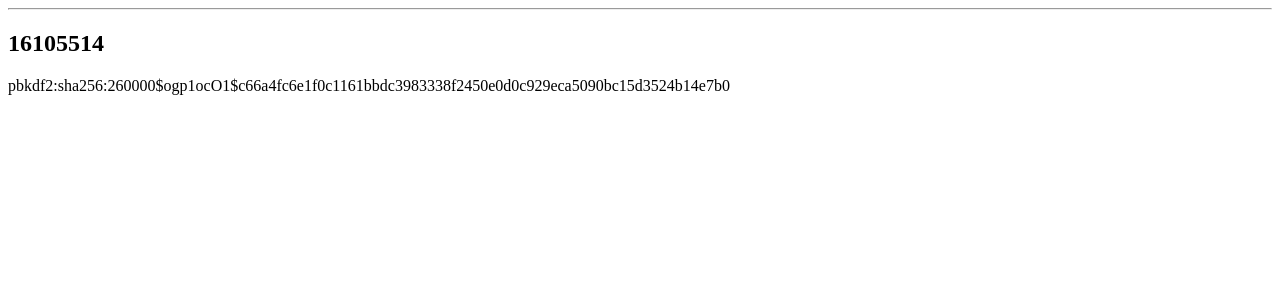
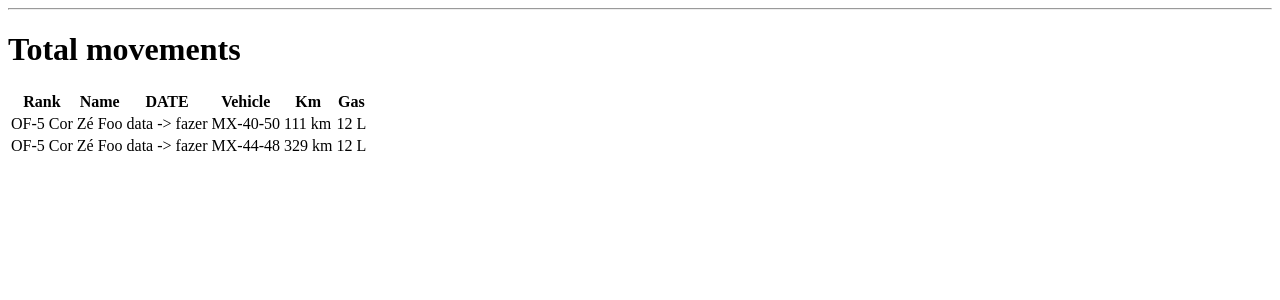
Before and after one commit to JARPinto/fleet, a Flask app: page / in a window 1280 px wide. Shown: the part 63-363 px from the top of the page. Run offline with Flask 2, Linux system fonts and the light colour scheme; the visitor is signed in with stand-in values (Sample User, id 1); data comes from the database, SQL or seed files in the repository.

Commit message:
transports working

```diff
--- a/app.py
+++ b/app.py
@@ -1,7 +1,11 @@
+from __future__ import print_function
 from crypt import methods
 from functools import reduce
+from pprint import pprint
 import re
 import sqlite3
+from string import punctuation
+from xml.sax.handler import feature_external_ges
 from flask import Flask, render_template, request, url_for, flash, redirect, session
 from flask_session import Session
 from werkzeug.security import check_password_hash, generate_password_hash
@@ -36,9 +40,9 @@ def get_db_connection():
 @login_required
 def index():
     db = get_db_connection()
-    soldiers = db.execute('SELECT * FROM soldiers').fetchall()
+    transports = db.execute('SELECT * FROM transports').fetchall()
     db.close()
-    return render_template('index.html', soldiers=soldiers)
+    return render_template('index.html', transports=transports)
 
 @app.route('/register', methods=["GET", "POST"])
 def register():
@@ -153,14 +157,15 @@ def logout():
 @login_required
 def transports():
     ''' Transports log '''
-    outros = ('abc', 'dcf', 'dgg', 'ggreg')
     # Query database for fleet
     db = get_db_connection()
-    plates = db.execute("SELECT * FROM fleet").fetchall()
+    cursor = db.cursor()
+    plates = cursor.execute("SELECT * FROM fleet").fetchall()
 
-    for plate in plates:
-        print(plate)
-
+    #for row in plates:
+     #   print(row[0])
+      #  print(row.keys())
+       # print(row['km'])
 
     if request.method == "POST":
         user_id = session["user_id"]
@@ -170,10 +175,50 @@ def transports():
         km_final = request.form.get("km_final")
         gas = request.form.get("gas")
 
-        print(plate)
-        print(km_init)
-        print(km_final)
-        print(gas)
+        # Query for fleet data
+        fleet = cursor.execute("SELECT * FROM fleet WHERE plate = ?", (plate,)).fetchall()
+        km_actual = fleet[0]["km"]
+
+        if not plate:
+            flash('Plate is required!')
+        elif not km_init:
+            flash('Km init is required!')
+        elif not km_final:
+            flash('Km final is required!')
+        elif not gas:
+            flash('Gas is required! - If None insert 0')
+        elif (int(km_init) - int(km_actual)) < 0:
+            flash('Initial km not valid')
+        elif (int(km_final) - int(km_init)) < 0:
+            flash('Final km need to be higher than initial ones')
+        else:
+            km_tot = int(km_final) - int(km_init)
+
+            user = cursor.execute("SELECT * FROM soldiers WHERE id = ?", (user_id,)).fetchall()
+            first_name = user[0]['first_name']
+            last_name = user[0]['last_name']
+            name = first_name + " " + last_name
+            #user[0]['first_name']
+            #print(user[user_id])
+            # FDXXXX
+
+            try:
+                cursor.execute('INSERT INTO transports (user_id, plate, kms, gas, name, bim, rank) VALUES (?, ?, ?, ?, ?, ?, ?)',
+                                (user_id, plate, km_tot, gas, name, user[0]["bim"], user[0]["rank"], ))
+                # Update SQL tables
+                cursor.execute("UPDATE fleet SET km = ? WHERE plate = ?", (km_final, plate,))
+                db.commit()
+                print("Record inserted successfully", cursor.rowcount) # Isto nem faz sentido pois só insiro uma entrada
+                cursor.close()
+            except sqlite3.Error as error:
+                print("Failed to insert data", error)
+            finally:
+                if db:
+                    db.close()
+                    print("The db connection is closed")
+                    return redirect(url_for('index'))
+                else:
+                    redirect('/')
 
         return redirect('/')
 
--- a/templates/index.html
+++ b/templates/index.html
@@ -1,10 +1,29 @@
 {% extends 'base.html' %}
 
 {% block content %}
-    {% for soldier in soldiers %}
-        <div class='user'>
-            <h2>{{ soldier['bim'] }}</h2>
-            <p>{{ soldier['hash'] }}</p>
-        </div>
-    {% endfor %}
+    <h1>Total movements</h1>
+    <table>
+        <thead>
+            <tr>
+                <th>Rank</th>
+                <th>Name</th>
+                <th>DATE</th>
+                <th>Vehicle</th>
+                <th>Km</th>
+                <th>Gas</th>
+            </tr>
+        </thead>
+        <tbody>
+            {% for transport in transports %}
+                <tr>
+                    <td>{{ transport['rank'] }}</td>
+                    <td>{{ transport['name'] }}</td>
+                    <td>data -> fazer</td>
+                    <td>{{ transport['plate'] }}</td>
+                    <td>{{ transport['kms'] }} km</td>
+                    <td>{{ transport['gas'] }} L</td>
+                </tr>
+            {% endfor %}
+        </tbody>
+    </table>
 {% endblock %}
```
Also changed, not shown: templates/transports.html (+10 -5 lines), database.db, 6 other files.
